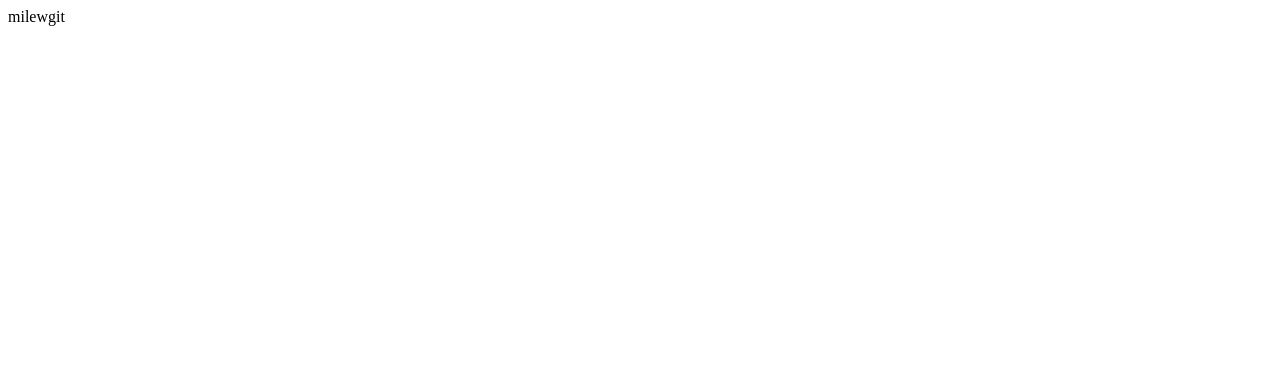
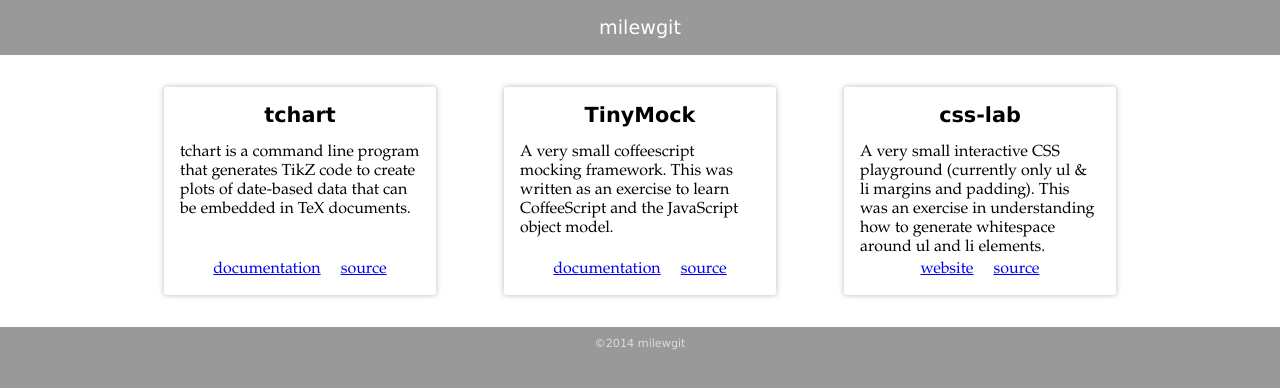
Before and after one commit to milewdev/milewdev.github.io, a plain HTML site: page index.html in a window 1280 px wide. Drawn offline with Linux system fonts and the light colour scheme.

Commit message:
Add projects to main page

```diff
--- a/index.html
+++ b/index.html
@@ -7,6 +7,53 @@
   </head>
 
   <body>
-    milewgit
+    <header class='page-header'>
+      <h1 class='page-title'>milewgit</h1>
+    </header>
+
+    <section class='projects'>
+      <article class='project'>
+        <h1 class='project-title'>tchart</h2>
+        <p>
+          tchart is a command line program that generates TikZ code to create
+          plots of date-based data that can be embedded in TeX documents.
+        </p>
+        <menu>
+          <menuitem><a href='http://milewgit.github.io/tchart.doc/'>documentation</a></menuitem>
+          <menuitem><a href='https://github.com/milewgit/tchart'>source</a></menuitem>
+        </menu>
+      </article>
+
+      <article class='project'>
+        <h1 class='project-title'>TinyMock</h2>
+        <p>
+          A very small coffeescript mocking framework.  This was written as an
+          exercise to learn CoffeeScript and the JavaScript object model.
+        </p>
+        <menu>
+          <menuitem><a href='http://milewgit.github.io/TinyMock.doc/'>documentation</a></menuitem>
+          <menuitem><a href='https://github.com/milewgit/tinymock'>source</a></menuitem>
+        </menu>
+      </article>
+
+      <article class='project'>
+        <h1 class='project-title'>css-lab</h2>
+        <p>
+          A very small interactive CSS playground (currently only ul & li margins
+          and padding).  This was an exercise in understanding how to generate
+          whitespace around ul and li elements.
+        </p>
+        <menu>
+          <menuitem><a href='http://milewgit.github.io/css-lab/'>website</a></menuitem>
+          <menuitem><a href='https://github.com/milewgit/css-lab'>source</a></menuitem>
+        </menu>
+      </article>
+    </section>
+
+    <footer class='page-footer'>
+      <h1 class='page-footer'>
+        &copy;2014 milewgit
+      </h1>
+    </footer>
   </body>
 </html>
--- /dev/null
+++ b/scss/style.scss
@@ -0,0 +1,90 @@
+// * {
+//   border: 1px solid red;
+// }
+
+body, div, header, footer, section, article, h1, menu, menuitem {
+  margin: 0;
+  padding: 0;
+}
+
+h1, h2, h3, h4, h5 {
+  font-family: Verdana;
+}
+
+body {
+  background-color: #999;
+  font-family: Garamond;
+}
+
+header.page-header {
+  color: white;
+  padding-top: 1em;
+  padding-bottom: 1em;
+}
+
+footer.page-footer {
+  padding-top: 0.6rem;
+  padding-bottom: 0.6rem;   // proper spacing when scrolled to bottom
+}
+
+.projects {
+  background-color: white;
+  text-align: center;
+}
+//
+// @media all and (min-width: 0) and (max-width: (2 * $project-width)) {
+//   .projects {
+//     width: (1 * $project-width) + 1;
+//   }
+// }
+//
+// @media all and (min-width: 2 * $project-width) and (max-width: (3 * $project-width)) {
+//   .projects {
+//     width: (2 * $project-width) + 1;
+//   }
+// }
+
+.project {
+  // background-color: #99f;
+  border-radius: 0.2rem;
+  box-shadow: 0px 0px 5px 1px #ccc;
+  display: inline-block;
+  height: 11rem;
+  margin: 2rem;
+  padding: 1rem;
+  position: relative;     // so that menu can be absolutely positioned
+  width: 15rem;
+  text-align: initial;    // counteract parent's center setting
+  vertical-align: top;    // see http://stackoverflow.com/a/19366432
+
+  menu {
+    bottom: 1rem;
+    left: 0;
+    position: absolute;
+    text-align: center;
+    width: 100%;
+  }
+
+  menuitem {
+    margin-left: 0.5rem;
+    margin-right: 0.5rem;
+  }
+}
+
+h1.page-title {
+  font-size: 1.2rem;
+  font-weight: normal;
+  text-align: center;
+}
+
+h1.page-footer {
+  color: #ddd;
+  font-size: 0.7rem;
+  font-weight: normal;
+  text-align: center;
+}
+
+h1.project-title {
+  font-size: 1.3rem;
+  text-align: center;
+}
```
Also changed, not shown: assets/css-lab.png (added), assets/tchart.jpg (deleted), assets/tchart.png (added), assets/tinymock.png (added), stylesheets/style.css, 1 other file.
